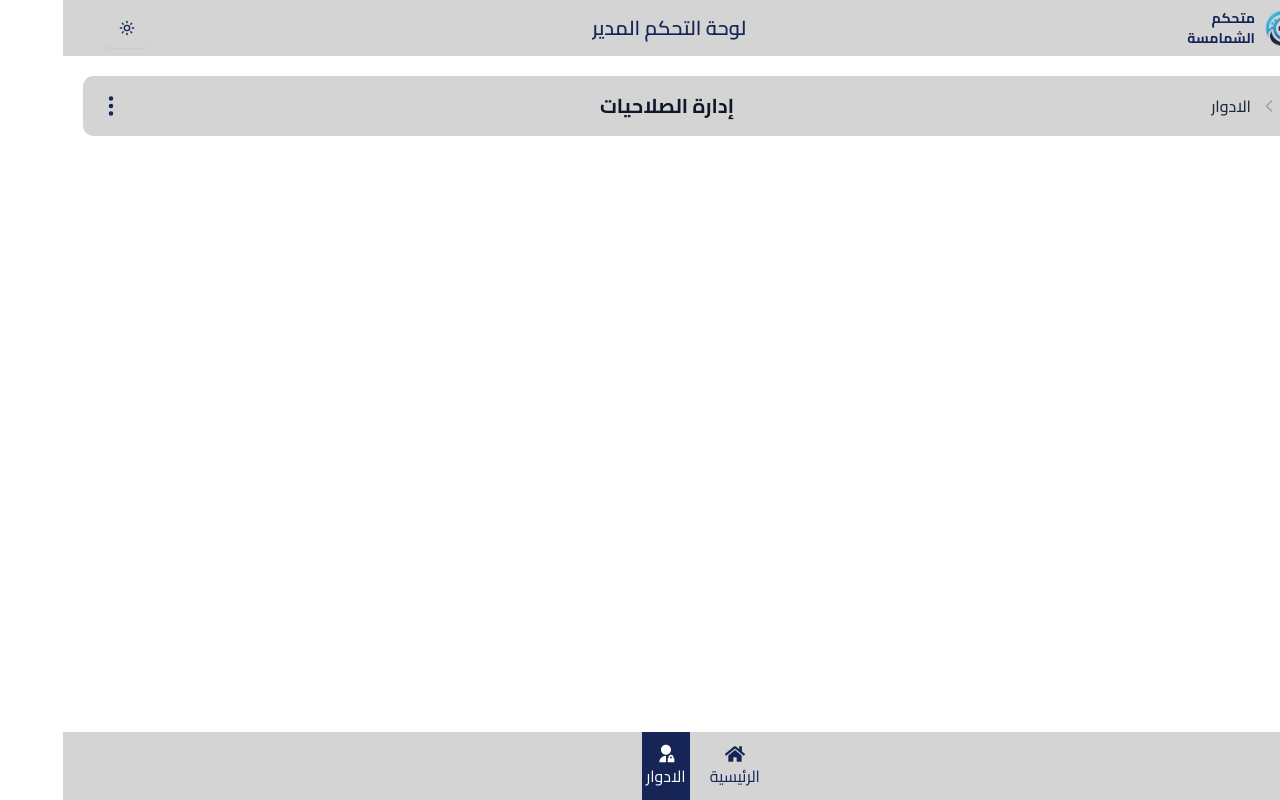
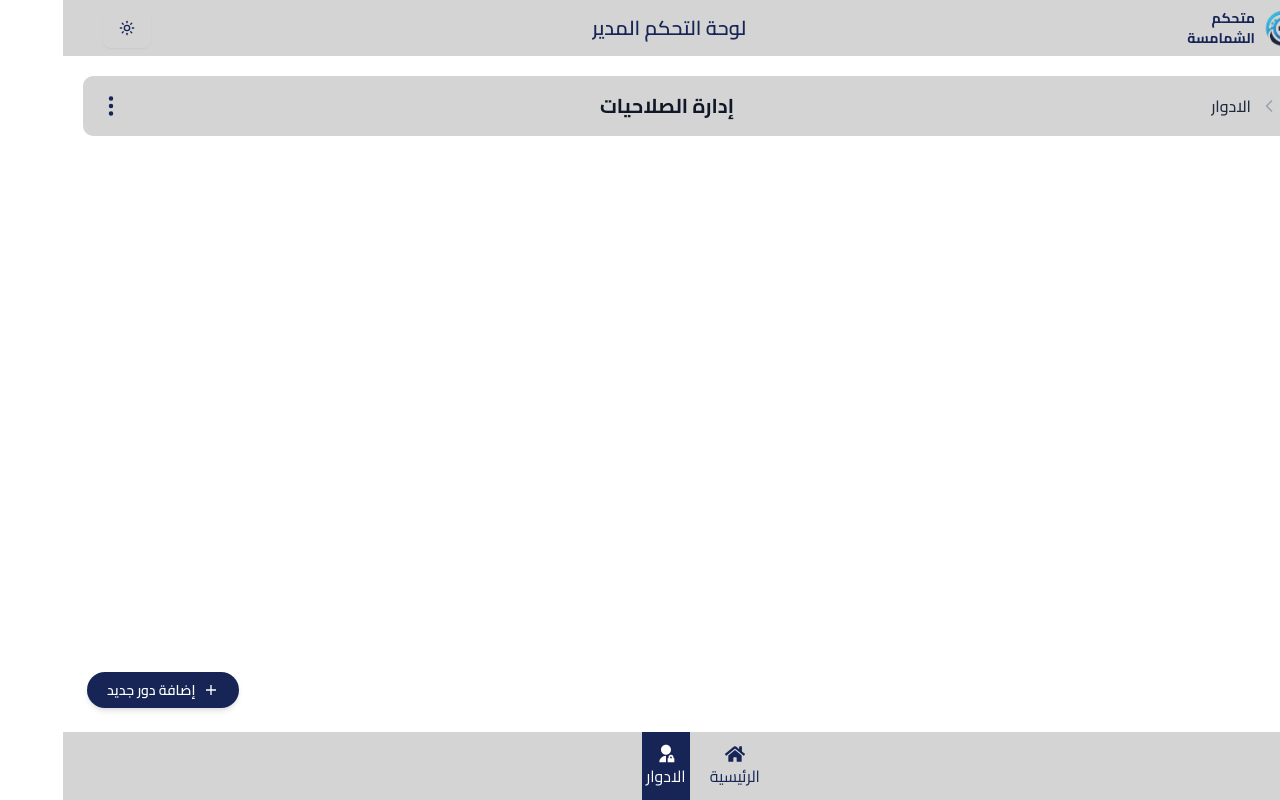
Before and after one commit to pepoo202020/deacons-control, a Next.js app: page /dashboard/roles in a window 1280 px wide. Built offline with nearby package versions, Linux system fonts and the light colour scheme.

Commit message:
CREATED: new role button and file of new role modal

```diff
--- a/app/(dashboard)/dashboard/roles/page.tsx
+++ b/app/(dashboard)/dashboard/roles/page.tsx
@@ -1,15 +1,21 @@
+import NewButton from '@/components/newButton'
 import RolesBreadcrumb from '@/ui/dashboard/roles/breadcrumb-roles'
+import NewRoleButton from '@/ui/dashboard/roles/new-role-btn'
 import React from 'react'
 
 export default function RolesPage() {
   return (
-    <div className='flex flex-col h-full'>
+    <div className='flex flex-col h-full relative'>
       {/* breadcrumb */}
       <div className='flex-none'>
         <div className="w-full px-4 py-4">
           <RolesBreadcrumb />
         </div>
       </div>
+      {/* Roles Cards */}
+      {/* Pagination */}
+      {/* new button action */}
+      <NewRoleButton />
     </div>
   )
 }
--- /dev/null
+++ b/components/newButton.tsx
@@ -0,0 +1,22 @@
+'use client'
+import { cn } from "@/lib/utils";
+import { Button } from "./ui/button";
+import { IconType } from "react-icons";
+
+export default function NewButton(
+    {text, Icon, lang='AR', handleClick} : {text: string; Icon: IconType, lang?: "AR"  | "EN", handleClick: () => void}
+) {
+  return (
+    <Button className={cn(
+        "absolute bottom-5 cursor-pointer",
+        lang === "AR" ? "left-5" : "right-5",
+        "flex items-center gap-2 rounded-full bg-blue-950 px-5 py-3 text-sm font-semibold text-white shadow-md hover:bg-blue-900 focus:outline-none focus:ring-2 focus:ring-blue-400 focus:ring-opacity-75",
+        "dark:bg-white dark:text-blue-950 dark:hover:bg-neutral-100 dark:focus:ring-blue-800"
+    )}
+        onClick={handleClick}
+    >
+        <span><Icon size={24} /></span>
+        <span className="hidden md:block">{text}</span>
+    </Button>
+  )
+}
--- a/constants/roles.data.ts
+++ b/constants/roles.data.ts
@@ -11,3 +11,8 @@ export const ROLES_ACTIONS_CONTENT = [
         title: {EN: "Delete All Roles", AR: "حذف جميع الأدوار"},
     }
 ]
+
+export const NEW_ROLE_BUTTON = {
+    EN: "New Role",
+    AR: "إضافة دور جديد",
+}
--- /dev/null
+++ b/ui/dashboard/roles/new-role-btn.tsx
@@ -0,0 +1,16 @@
+'use client'
+import NewButton from '@/components/newButton'
+import { NEW_ROLE_BUTTON } from '@/constants/roles.data'
+import React from 'react'
+import { IoMdAdd } from 'react-icons/io'
+
+export default function NewRoleButton({lang='AR'} : {lang?: "AR"  | "EN"}) {
+  return (
+    <NewButton
+        Icon={IoMdAdd}
+        handleClick={() => {}}
+        lang={lang}
+        text={NEW_ROLE_BUTTON[lang]}
+    />
+  )
+}
--- /dev/null
+++ b/ui/dashboard/roles/new-role-modal.tsx
@@ -0,0 +1,7 @@
+import React from 'react'
+
+export default function NewRoleModal() {
+  return (
+    <div>NewRoleModal</div>
+  )
+}
--- a/ui/dashboard/roles/roles-actions.tsx
+++ b/ui/dashboard/roles/roles-actions.tsx
@@ -1,6 +1,5 @@
 import { DropdownMenu, DropdownMenuContent, DropdownMenuItem, DropdownMenuTrigger } from '@/components/ui/dropdown-menu'
 import { ROLES_ACTIONS_CONTENT } from '@/constants/roles.data'
-import React from 'react'
 import { BsThreeDotsVertical } from 'react-icons/bs'
 
 export default function RolesActions({lang = 'AR'} : {lang?: 'AR' | 'EN'}) {
```
